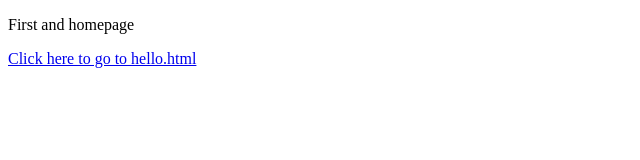
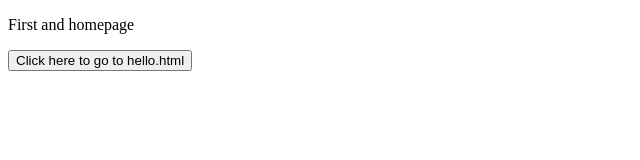
Before and after one commit to gyz15/gyz15.github.io, a plain HTML site: page index.html in a window 1280 px wide. Shown: the whole page, without its empty margins (0-640 px from the left). Drawn offline with Linux system fonts and the light colour scheme.

Commit message:
Added css

```diff
--- a/index.html
+++ b/index.html
@@ -2,9 +2,10 @@
 <html>
 	<head>
 		<title>Homepage</title>
+		<link rel="stylesheet" type="text/css" href="styles.css">
 	</head>
 	<body>
 		<p>First and homepage</p>
-		<a href="/hello">Click here to go to hello.html</a>
+		<a href="/hello"><button>Click here to go to hello.html</button></a>
 	</body>
 </html>
```
Also changed, not shown: hello.html (+1 -0 lines).
